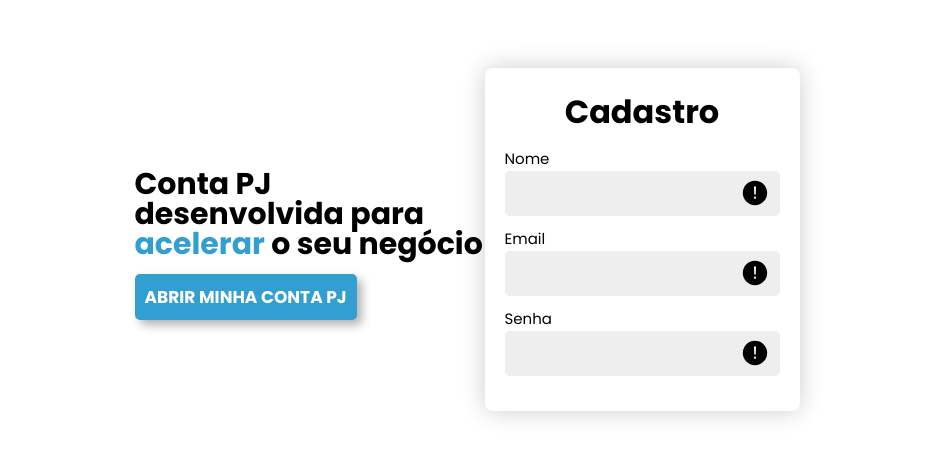
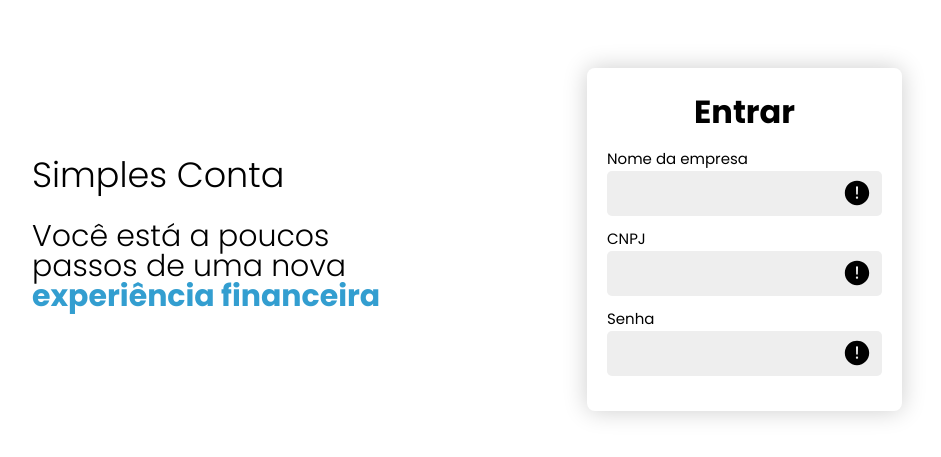
Before and after one commit to GeorgeSantana1/simples-conta-internet-banking, a React (Create React App) app: page /auth in a window 1280 px wide. Shown: the part 161-618 px from the top of the page, without its empty margins (173-1114 px from the left). Built offline with nearby package versions, Linux system fonts and the light colour scheme.

Commit message:
Login page stylized

```diff
--- a/src/components/Input/styles.ts
+++ b/src/components/Input/styles.ts
@@ -22,6 +22,13 @@
     width: 230px;
     height: 45px;
     padding-left: 15px;
+    @media (max-width: 800px) {
+      width: 180px;
+    }
+  }
+
+  @media (max-width: 800px) {
+    width: 230px;
   }
 `
 
--- a/src/pages/Login/index.tsx
+++ b/src/pages/Login/index.tsx
@@ -1,7 +1,7 @@
-import React from 'react'
+import React, { useState } from 'react'
 
 import Input from '../../components/Input'
-import { Link } from 'react-router-dom'
+import { cnpjMask } from '../../utils/masks'
 
 import {
   Container,
@@ -10,27 +10,42 @@
 } from './styles'
 
 const Login: React.FC = () => {
+  const [name, setName] = useState('')
+  const [cnpj, setCnpj] = useState('')
+
+  function maskCnpj(cnpj: string) {
+    setCnpj(cnpjMask(cnpj))
+  }
+
   return (
     <Container>
       <PresentationContainer>
+        <h1 className="app-title">Simples Conta</h1>
         <div>
           <h1>
-            Conta PJ
-            desenvolvida para
-            <span> acelerar</span> o seu negócio
+            Você está a poucos
+            passos de uma nova
+            <strong> experiência financeira</strong>
           </h1>
-
-          <Link to="/">
-            ABRIR MINHA CONTA PJ
-          </Link>
         </div>
       </PresentationContainer>
 
       <InputContainer>
-        <h1>Cadastro</h1>
-        <Input name="name" label="Nome" />
-        <Input name="email" label="Email" />
-        <Input name="password" label="Senha" />
+        <h1>Entrar</h1>
+        <Input
+          name="name"
+          label="Nome da empresa"
+        />
+        <Input
+          name="cnpj"
+          label="CNPJ"
+          value={cnpj}
+          onChange={e => maskCnpj(e.target.value)}
+        />
+        <Input
+          name="password"
+          label="Senha"
+        />
       </InputContainer>
     </Container>
   )
--- a/src/pages/Login/styles.ts
+++ b/src/pages/Login/styles.ts
@@ -2,10 +2,18 @@
 
 export const Container = styled.div`
   display: flex;
-  width: 100vw;
   height: 100vh;
   align-items: center;
-  justify-content: center;
+  justify-content: flex-start;
+  flex-direction: column;
+  margin-top: 30px;
+
+  @media (min-width: 800px) {
+    flex-direction: row;
+    width: 100vw;
+    justify-content: space-evenly;
+    margin-top: 0;
+  }
 `
 
 export const PresentationContainer = styled.div`
@@ -13,7 +21,14 @@
   flex-direction: column;
   align-items: center;
   justify-content: center;
-  margin-top: 30px;
+
+  .app-title {
+    font-size: 35px;
+    font-weight: lighter;
+    margin-bottom: 20px;
+
+    user-select: none;
+  }
 
   > div {
     width: 70%;
@@ -23,41 +38,31 @@
     justify-content: center;
 
     > h1 {
-      font-size: 25px;
+      font-size: 20px;
+      font-weight: 200;
       text-align: center;
       line-height: 30px;
+      margin-bottom: 30px;
 
-      > span {
+      > strong {
         color: #339ED0;
-      }
-    }
-
-    > a {
-      background: #339ED0;
-      margin-top: 15px;
-      padding: 10px;
-      border-radius: 5px;
-      color: white;
-      font-weight: bold;
-      font-size: 17px;
-      box-shadow: 5px 5px 10px rgba(0,0,0,0.3);
-      cursor: pointer;
-      transition: 0.3s;
-      text-decoration: none;
-
-      :hover {
-        opacity: 0.7;
       }
     }
   }
 
-  > img {
-    margin-top: 20px;
-  }
+  @media (min-width: 800px) {
+    flex-direction: column;
+    margin-top: 10px;
+    justify-content: center;
 
-  @media (min-width: 800px) {
-    flex-direction: row;
-    margin-top: 10px;
+    .app-title {
+      font-size: 35px;
+      font-weight: lighter;
+      margin-bottom: 20px;
+      align-self: flex-start;
+
+      user-select: none;
+    }
 
     > div {
       width: 350px;
@@ -66,14 +71,6 @@
         text-align: left;
         font-size: 30px;
       }
-
-      > a {
-        align-self: flex-start
-      }
-    }
-
-    > img {
-      min-height: 500px;
     }
   }
 `
--- /dev/null
+++ b/src/utils/masks.ts
@@ -0,0 +1,9 @@
+export const cnpjMask = (value: string) => {
+  return value
+    .replace(/\D/g, '')
+    .replace(/(\d{2})(\d)/, '$1.$2')
+    .replace(/(\d{3})(\d)/, '$1.$2')
+    .replace(/(\d{3})(\d)/, '$1/$2')
+    .replace(/(\d{4})(\d)/, '$1-$2')
+    .replace(/(-\d{2})\d+?$/, '$1')
+}
```
